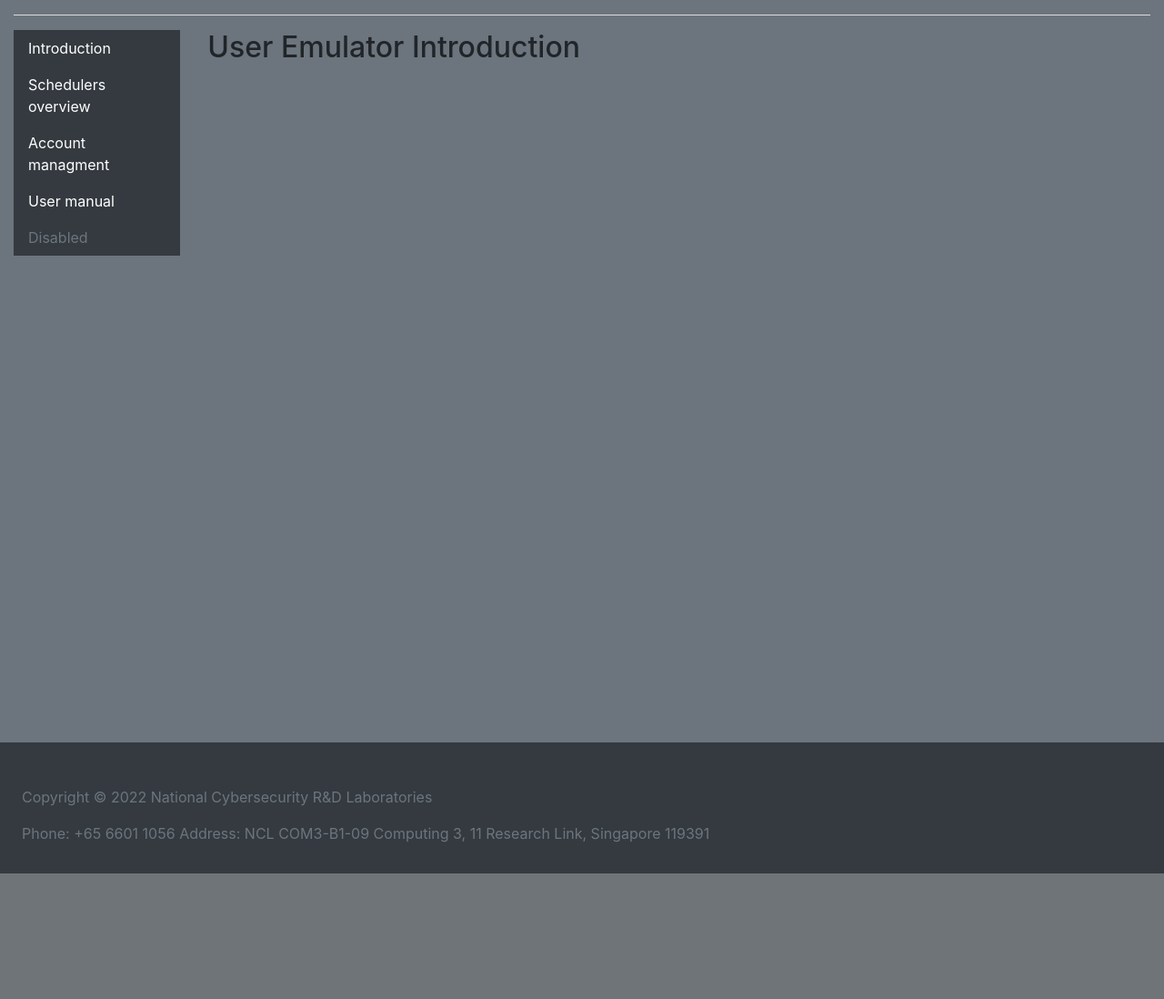
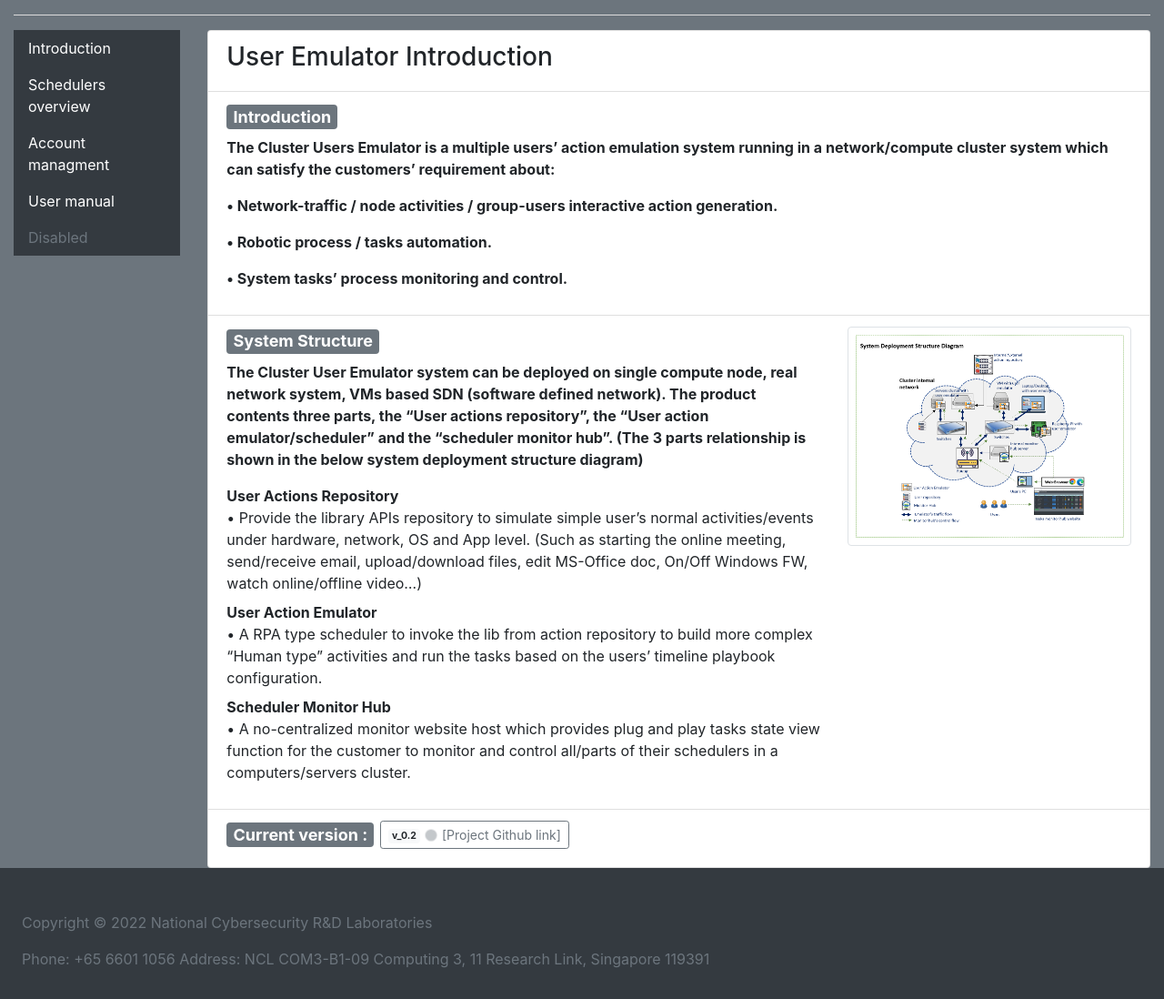
Before and after one commit to LiuYuancheng/Cluster_User_Emulation_System, a Flask app: page / in a window 1280 px wide. Shown: the part 80-1178 px from the top of the page at 91% size. Before the commit the page ends 1040 px from the top, so only its background shows below. Run offline with Flask 2, Linux system fonts and the light colour scheme; some libraries are stand-ins or nearby versions.

Commit message:
Update the monitor's introduction page.

```diff
--- a/src/actionScheduler/UtilsFunc/kypoActor.py
+++ b/src/actionScheduler/UtilsFunc/kypoActor.py
@@ -75,7 +75,7 @@ class kypoActor(object):
         self.keyActor.pressAndrelease(keyEnter)
         time.sleep(5)
         # access the taining page
-        print("-access training")
+        print(" - access training")
         urlitem = {
             'cmdID': 'kypo-training',
             'url': 'https://%s/training-run' %str(ipAddr),
@@ -84,12 +84,11 @@ class kypoActor(object):
         self.webActor.openUrls(urlitem)
         self.keyActor.repeatPress(keyTab, repeat=4, Interval=0.5)
         self.keyActor.pressAndrelease(keyEnter)
-        #time.sleep(2000)
         # for 1st time login
         self.keyActor.repeatPress(keyTab, repeat=18, Interval=0.5)
         self.keyActor.pressAndrelease(keyEnter)
         time.sleep(2)
-        print("-access training")
+        print("- access training")
         urlitem = {
             'cmdID': 'kypo-training',
             'url': 'https://%s/training-run' %str(ipAddr),
--- a/src/monitorHub/frontend/templates/index.html
+++ b/src/monitorHub/frontend/templates/index.html
@@ -4,7 +4,7 @@
 
 {% block style%}
 <style>
-    /* Make the image fully responsive
+  /* Make the image fully responsive
   .carousel-inner img {
     width: 100%;
     height: 50%;
@@ -15,6 +15,71 @@
 
 {% block mgmContent %}
 
-<h2> User Emulator Introduction</h2>
 
+
+<ul class="list-group">
+
+  <li class="list-group-item">
+    <h3> User Emulator Introduction</h3>
+  </li>
+
+  <li class="list-group-item">
+    <h4> <span class="badge badge-secondary">Introduction </span> </h4>
+    <p> <b> The Cluster Users Emulator is a multiple users’ action emulation system running in a
+        network/compute cluster system which can satisfy the customers’ requirement about:</b>
+    </p>
+
+    <p><b> &#149; Network-traffic / node activities / group-users interactive action generation. </b></p>
+    <p><b> &#149; Robotic process / tasks automation. </b></p>
+    <p><b> &#149; System tasks’ process monitoring and control. </b></p>
+  </li>
+
+
+  <li class="list-group-item">
+
+    <div class="row">
+      <div class="col-sm-8">
+        <h4> <span class="badge badge-secondary"> System Structure </span> </h4>
+        <p><b> The Cluster User Emulator system can be deployed on single compute node, real network
+            system, VMs based SDN (software defined network). The product contents three parts,
+            the “User actions repository”, the “User action emulator/scheduler” and the “scheduler
+            monitor hub”. (The 3 parts relationship is shown in the below system deployment
+            structure diagram)</b></p>
+
+        <dl>
+          <dt>User Actions Repository</dt>
+          <dd> &#149; Provide the library APIs repository to simulate simple user’s normal
+            activities/events under hardware, network, OS and App level. (Such as starting
+            the online meeting, send/receive email, upload/download files, edit MS-Office doc,
+            On/Off Windows FW, watch online/offline video…)</dd>
+
+          <dt>User Action Emulator</dt>
+          <dd> &#149; A RPA type scheduler to invoke the lib from action repository to build more
+            complex “Human type” activities and run the tasks based on the users’ timeline
+            playbook configuration.</dd>
+
+          <dt> Scheduler Monitor Hub </dt>
+          <dd> &#149; A no-centralized monitor website host which provides plug and play tasks
+            state view function for the customer to monitor and control all/parts of their
+            schedulers in a computers/servers cluster. </dd>
+        </dl>
+      </div>
+      <div class="col-sm-4">
+        <img src="{{url_for('static', filename='img/RM_diagram_system.png')}}" align="left" class="img-thumbnail" />
+
+      </div>
+    </div>
+
+  </li>
+
+  <li class="list-group-item">
+    <h4> <span class="badge badge-secondary"> Current version : </span>
+      <a type="button" class="btn btn-outline-secondary btn-sm"
+        href="https://github.com/LiuYuancheng/Windows_User_Simulator" target="_blank">
+        <span class="badge badge-light"> v_0.2</span>
+        <span class="spinner-grow spinner-grow-sm"> </span> [Project Github link]
+      </a>
+    </h4>
+  </li>
+</ul>
 {% endblock %}
```
Also changed, not shown: src/actionScheduler/database.db, src/monitorHub/frontend/static/img/RM_diagram_system.png (added).
